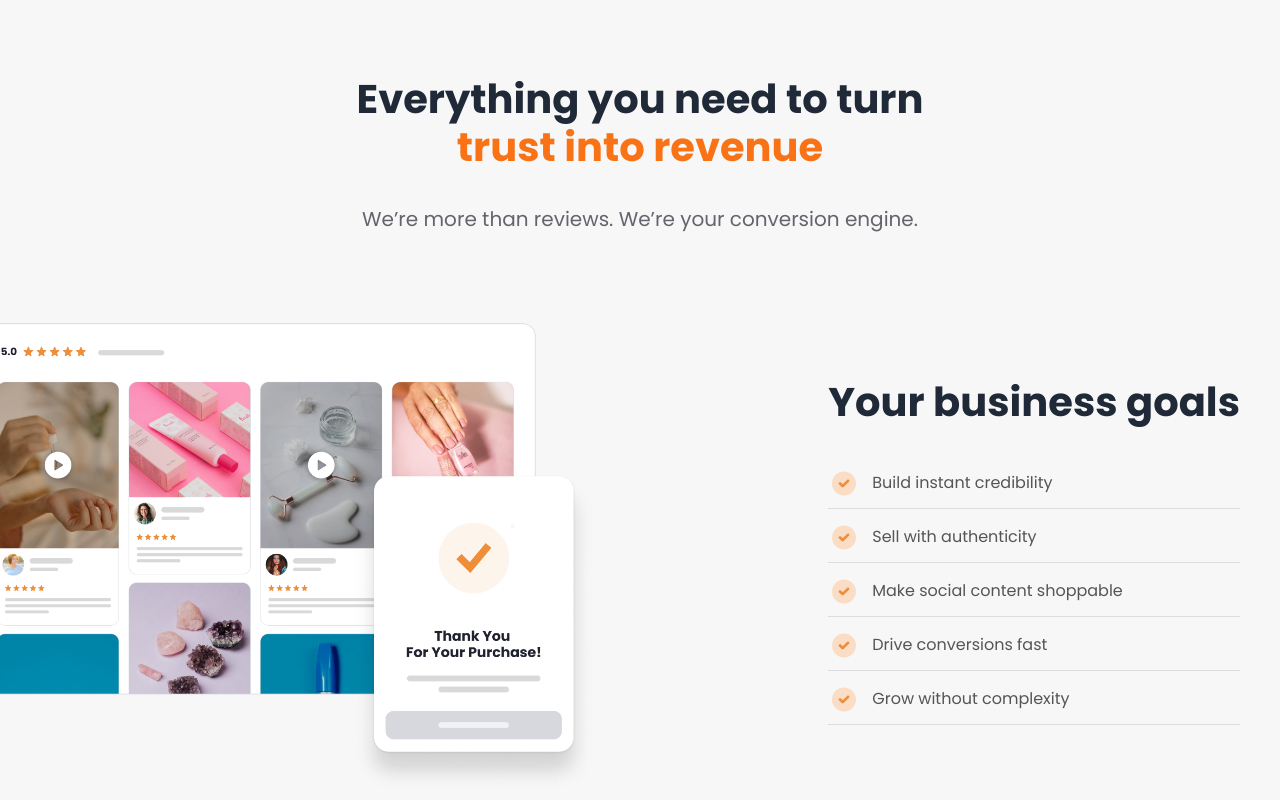
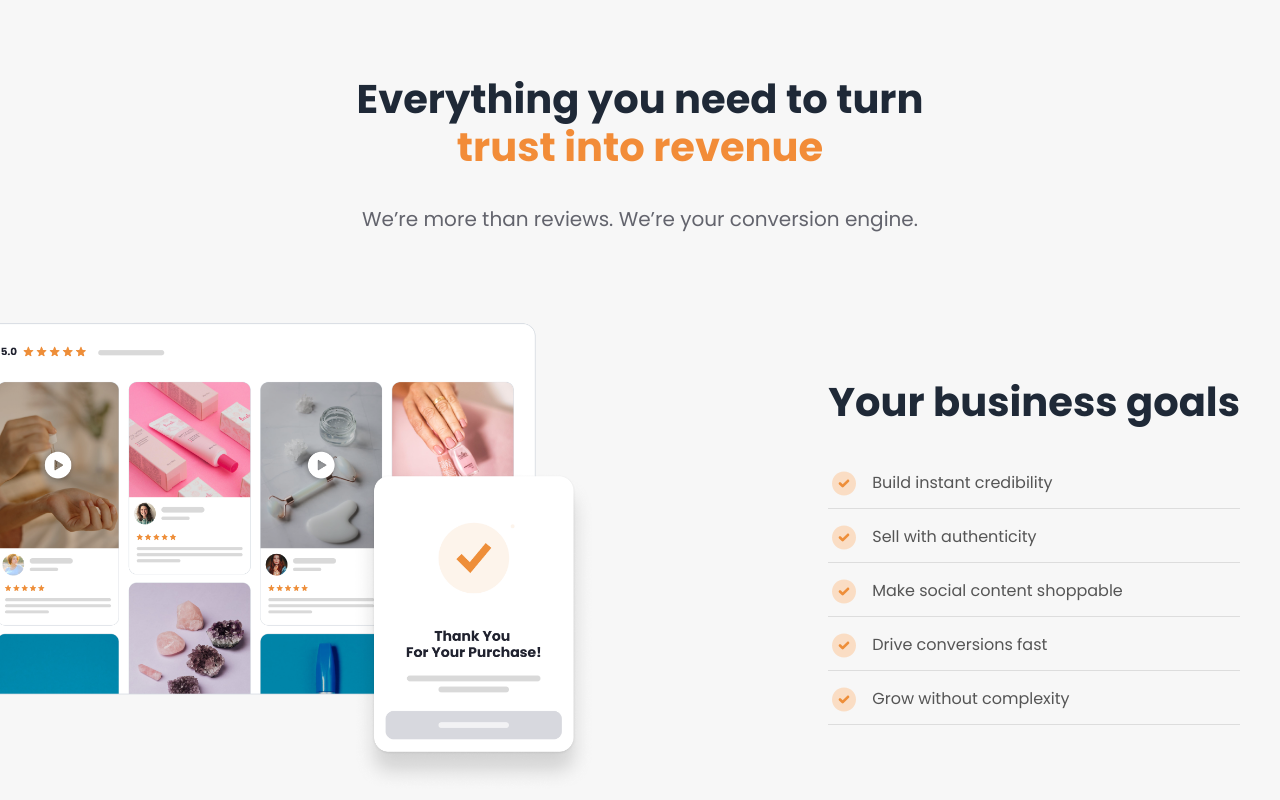
Before and after one commit to kudobuzz/kudobuzz-website, an Astro site: page / in a window 1280 px wide. Shown: the part 1360-2160 px from the top of the page. Built offline with nearby package versions, Linux system fonts and the light colour scheme; Astro itself is replaced by a stand-in of ours.

Commit message:
fix(): match section highlight orange to hero
Co-Authored-By: Claude Sonnet 5.5 <noreply@anthropic.com>

```diff
--- a/src/components/Section.astro
+++ b/src/components/Section.astro
@@ -394,7 +394,7 @@ h2 {
 
 }
 h2 span {
-  color: #f97316; /* Orange highlight */
+  color: #f28c38; /* Orange highlight (matches hero) */
 }
 .center-text h2 span {
   display: block;
```
